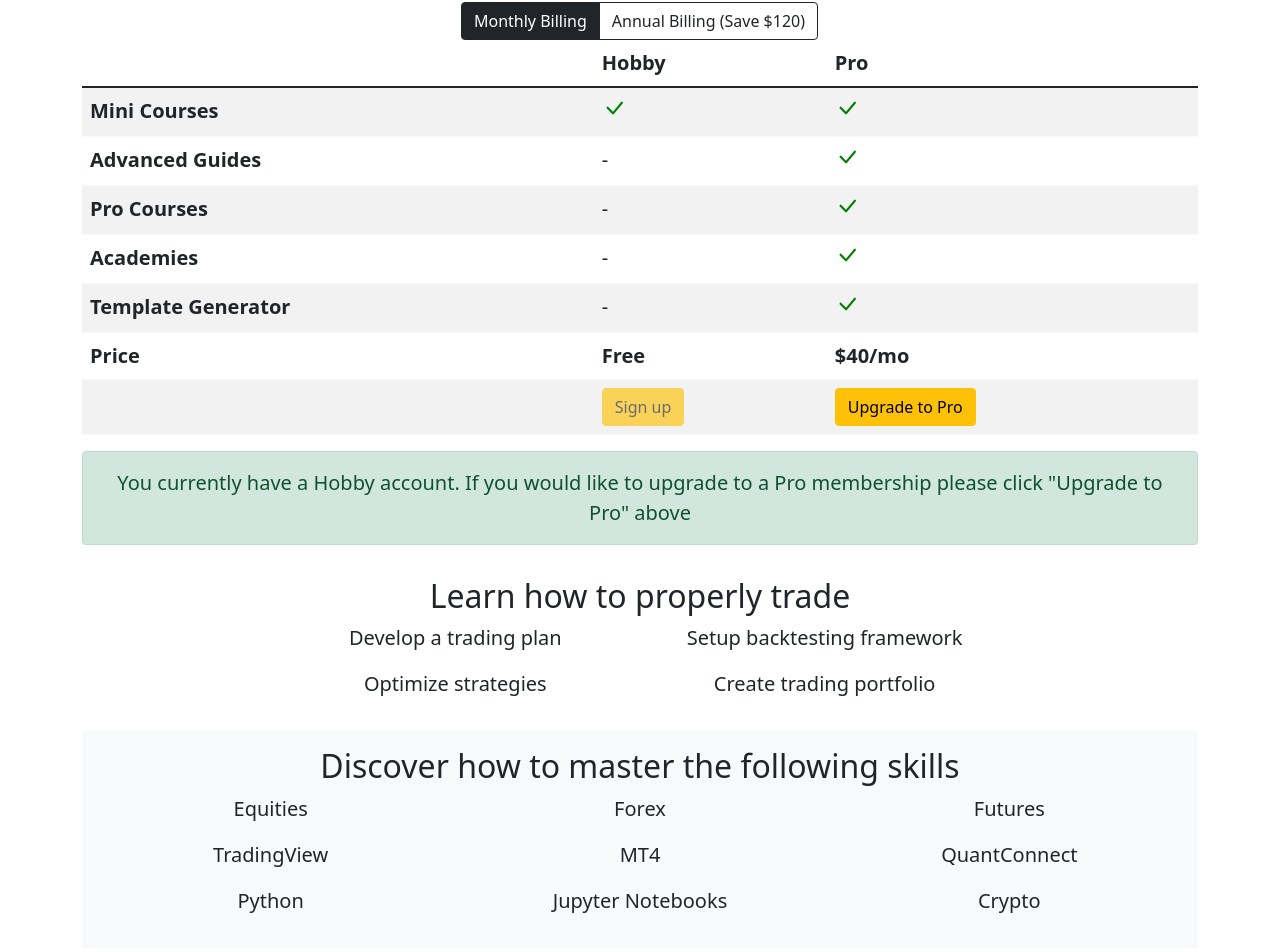
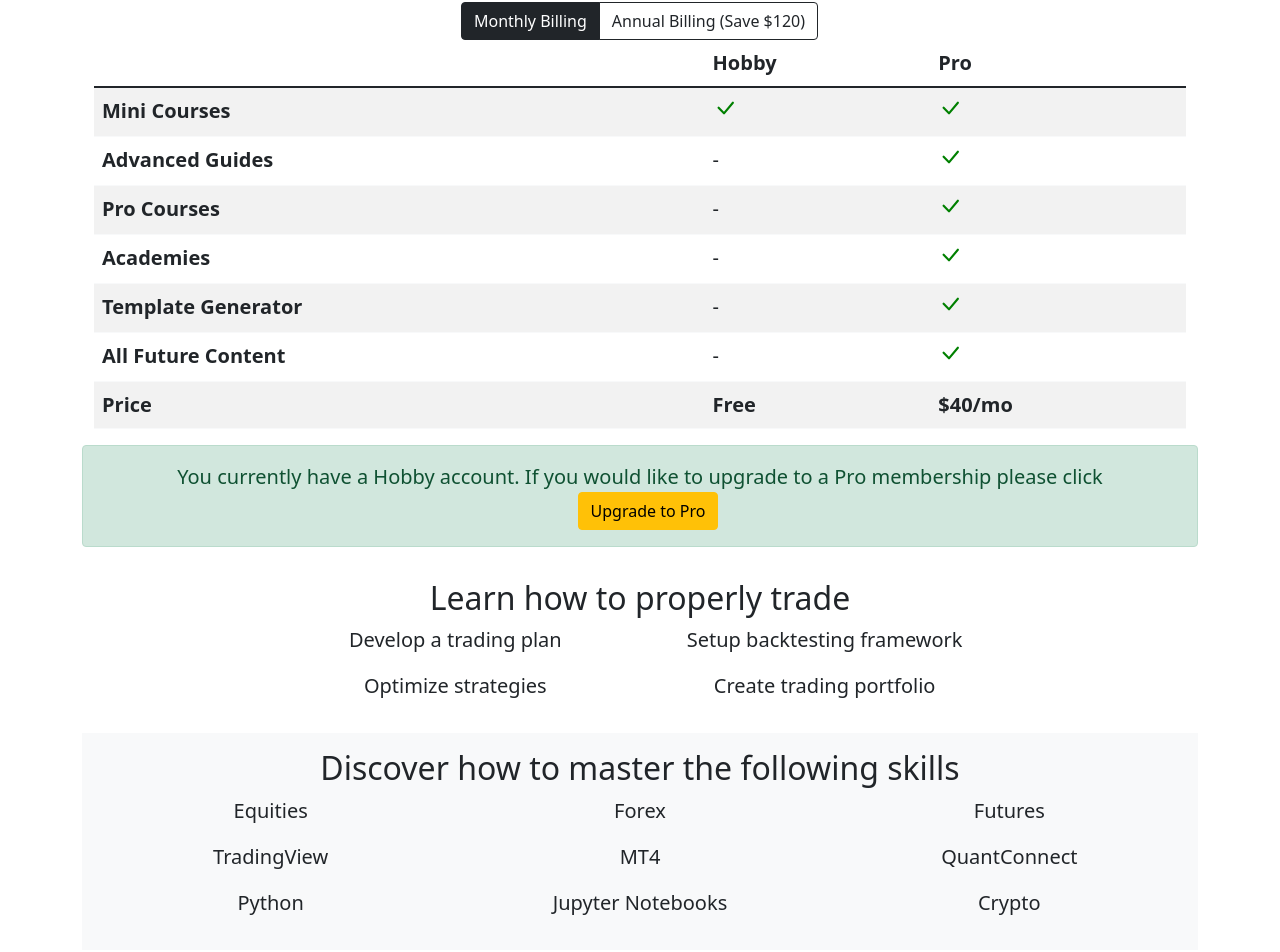
Before and after one commit to alveraboquet/RetailAlgoTrader, a Next.js app: page /app/proSignup in a window 1280 px wide. Shown: the part 173-1125 px from the top of the page. Built offline with nearby package versions, Linux system fonts and the light colour scheme; no server answers; sample sign-in values are in the browser's storage.

Commit message:
create hobby user pro signup page

```diff
--- a/pages/app/proSignup.tsx
+++ b/pages/app/proSignup.tsx
@@ -1,13 +1,13 @@
+import PricingTable from '../../components/pricing/pricingTable';
+import LayoutApp from '../../components/layout/layoutApp';
+import PricingText from '../../components/pricing/pricingText';
 import { NextPage, NextPageContext } from 'next';
-import LayoutApp from '../../components/layout/layoutApp';
+import { getSession, useSession } from 'next-auth/react';
+import { useState } from 'react';
 import { fetchPostJSON } from '../../lib/fetchJSON';
+import { MONTHLY_AMOUNT, ANNUAL_AMOUNT } from '../../stripe.config';
+import alert from '../../lib/alert';
 import getStripe from '../../lib/getStripe';
-import { useState } from 'react';
-import Link from 'next/link';
-import Image from 'next/image';
-import alert from '../../lib/alert';
-import { getSession, useSession } from 'next-auth/react';
-import { MONTHLY_AMOUNT, ANNUAL_AMOUNT } from '../../stripe.config';
 
 const ProSignup: NextPage = () => {
   const { data: session } = useSession();
@@ -81,117 +81,18 @@ const ProSignup: NextPage = () => {
           </label>
         </div>
       </section>
-      <div className="table-responsive">
-        <table className="table table-striped text-successtable-border border-light">
-          <thead className="border-light">
-            <tr>
-              <th scope="col"></th>
-              <th scope="col">
-                <strong>Hobby</strong>
-              </th>
-              <th scope="col">
-                <strong>Pro</strong>
-              </th>
-            </tr>
-          </thead>
-          <tbody>
-            <tr>
-              <th scope="row">Mini Courses</th>
-              <td className="text-success">
-                <Image
-                  src="/images/svgs/checkmark.svg"
-                  alt="Checkmark Icon"
-                  width={24}
-                  height={24}
-                />
-              </td>
-              <td className="text-success">
-                <Image
-                  src="/images/svgs/checkmark.svg"
-                  alt="Checkmark Icon"
-                  width={24}
-                  height={24}
-                />
-              </td>
-            </tr>
-            <tr>
-              <th scope="row">Advanced Guides</th>
-              <td>-</td>
-              <td className="text-success">
-                <Image
-                  src="/images/svgs/checkmark.svg"
-                  alt="Checkmark Icon"
-                  width={24}
-                  height={24}
-                />
-              </td>
-            </tr>
-            <tr>
-              <th scope="row">Pro Courses</th>
-              <td>-</td>
-              <td className="text-success">
-                <Image
-                  src="/images/svgs/checkmark.svg"
-                  alt="Checkmark Icon"
-                  width={24}
-                  height={24}
-                />
-              </td>
-            </tr>
-            <tr>
-              <th scope="row">Academies</th>
-              <td>-</td>
-              <td className="text-success">
-                <Image
-                  src="/images/svgs/checkmark.svg"
-                  alt="Checkmark Icon"
-                  width={24}
-                  height={24}
-                />
-              </td>
-            </tr>
-            <tr>
-              <th scope="row">Template Generator</th>
-              <td>-</td>
-              <td className="text-success">
-                <Image
-                  src="/images/svgs/checkmark.svg"
-                  alt="Checkmark Icon"
-                  width={24}
-                  height={24}
-                />
-              </td>
-            </tr>
-            <tr>
-              <th scope="row">Price</th>
-              <td className="fw-bold">Free</td>
-              <td className="fw-bold">{monthly ? '$40/mo' : '$30/mo'}</td>
-            </tr>
-            <tr>
-              <th></th>
-              <th>
-                <button className="btn btn-warning" disabled={session !== null}>
-                  <Link href="/auth/signin">
-                    <a className="text-decoration-none text-dark">Sign up</a>
-                  </Link>
-                </button>
-              </th>
-              <th>
+      <PricingTable signedIn={true} monthly={monthly} />
+      {session && !session?.user.isPro ? (
+        <div className="alert alert-success text-center">
+          You currently have a Hobby account. If you would like to upgrade to a
+          Pro membership please click
           <button
-                  className="btn btn-warning"
+            className="btn btn-warning ms-3"
             onClick={handleCheckout}
             disabled={loading || session?.user.isPro}
           >
             Upgrade to Pro
           </button>
-              </th>
-            </tr>
-          </tbody>
-        </table>
-        {session && !session?.user.isPro ? (
-          <div className="alert alert-success text-center">
-            You currently have a Hobby account. If you would like to upgrade to
-            a Pro membership please click &quot;Upgrade to Pro&quot; above
         </div>
       ) : (
         <div></div>
@@ -206,117 +107,7 @@ const ProSignup: NextPage = () => {
         <div></div>
       )}
       <div id="liveAlertPlaceholder"></div>
-      </div>
-      <section className="text-center p-3">
-        <h2>Learn how to properly trade</h2>
-        <div className="row">
-          <div className="col-2"></div>
-          <div className="col-4">
-            <p>Develop a trading plan</p>
-          </div>
-          <div className="col-4">
-            <p>Setup backtesting framework</p>
-          </div>
-        </div>
-        <div className="row">
-          <div className="col-2"></div>
-          <div className="col-4">
-            <p>Optimize strategies</p>
-          </div>
-          <div className="col-4">
-            <p>Create trading portfolio</p>
-          </div>
-        </div>
-      </section>
-      <section className="bg-light p-3 text-center">
-        <h2>Discover how to master the following skills</h2>
-        <div className="row">
-          <div className="col-4">
-            <p>Equities</p>
-          </div>
-          <div className="col-4">
-            <p>Forex</p>
-          </div>
-          <div className="col-4">
-            <p>Futures</p>
-          </div>
-        </div>
-        <div className="row">
-          <div className="col-4">
-            <p>TradingView</p>
-          </div>
-          <div className="col-4">
-            <p>MT4</p>
-          </div>
-          <div className="col-4">
-            <p>QuantConnect</p>
-          </div>
-        </div>
-        <div className="row">
-          <div className="col-4">
-            <p>Python</p>
-          </div>
-          <div className="col-4">
-            <p>Jupyter Notebooks</p>
-          </div>
-          <div className="col-4">
-            <p>Crypto</p>
-          </div>
-        </div>
-      </section>
-      <section className="text-center p-3">
-        <h2>Frequently Asked Questions</h2>
-        <div className="row">
-          <div className="col-6 p-3">
-            <h3>How do Hobby and Pro differ?</h3>
-            <p>
-              Pro includes everything in the Hobby subscription plus all of our
-              advanced resources and courses. Pro gives you access to advanced
-              guides for specific topics, pro courses, trading academies, and
-              our custom template generator. These tools will provide all of the
-              resources and knowledge needed to efficiently develop your own
-              profitable trading system.
-            </p>
-            <h3>Is upgrading to Pro worth it?</h3>
-            <p>
-              The Pro resources have been designed based on the countless hours
-              and lessons that our team has undergone in trading. Our resources
-              provide all of the required knowledge and skills in one location.
-              You will reach profitable trading much more quickly than
-              attempting to learn everything on your own. Our resources focus on
-              practical skills rather than theoretical knowledge that is seen in
-              most resources.
-            </p>
-            <h3>Can I cancel my subscription?</h3>
-            <p>
-              You can cancel your Pro subscription anytime through the
-              &quot;Account Settings&quot; page.
-            </p>
-          </div>
-          <div className="col-6 p-3">
-            <h3>Is it required that I already know how to program?</h3>
-            <p>
-              Absolutely not. Many of our users have minimal coding experience
-              when they join.
-            </p>
-            <h3>What are academies?</h3>
-            <p>
-              Academies are a comprehensive framework for essential trading
-              skills. They contain everything needed to get started with their
-              respective topics.
-            </p>
-            <h3>What is the template generator?</h3>
-            <p>
-              The majority of code in trading algorithms is &quot;boilerplate
-              code&quot;. Your specific strategy will only be a small percentage
-              of the total code. Our templates allow you to select entry rules,
-              exit rules, risk management rules, etc for your respective
-              platform. This will ensure that you do not miss any important
-              functions and save you valuable time and energy.
-            </p>
-          </div>
-        </div>
-      </section>
+      <PricingText />
     </LayoutApp>
   );
 };
```
Lines whose indentation alone changed are shown as unchanged.
